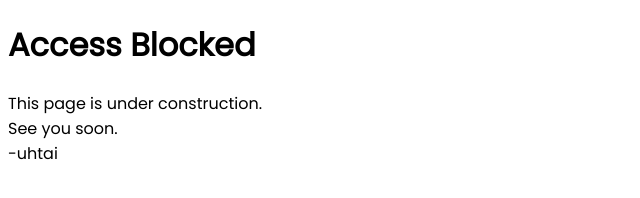
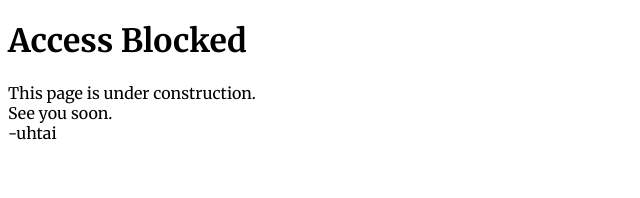
Before and after one commit to uhtai/uhtai.github.io, a plain HTML site: page index.html in a window 1280 px wide. Shown: the whole page, without its empty margins (0-640 px from the left). Drawn offline with Linux system fonts and the light colour scheme.

Commit message:
Commit index.html fix

```diff
--- a/index.html
+++ b/index.html
@@ -2,10 +2,12 @@
 <html lang="en">
 <head>
     <title>@uhtai</title>
-    <link rel="stylesheet" href="https://fonts.googleapis.com/css?family=Poppins">
+    <link rel="preconnect" href="https://fonts.googleapis.com">
+    <link rel="preconnect" href="https://fonts.gstatic.com" crossorigin>
+    <link href="https://fonts.googleapis.com/css2?family=Merriweather:ital,opsz,wght@0,18..144,300..900;1,18..144,300..900&display=swap" rel="stylesheet">
     <style>
         body {
-            font-family: "Poppins", sans-serif;
+            font-family: "Merriweather", sans-serif;
         }
     </style>
 </head>
```
